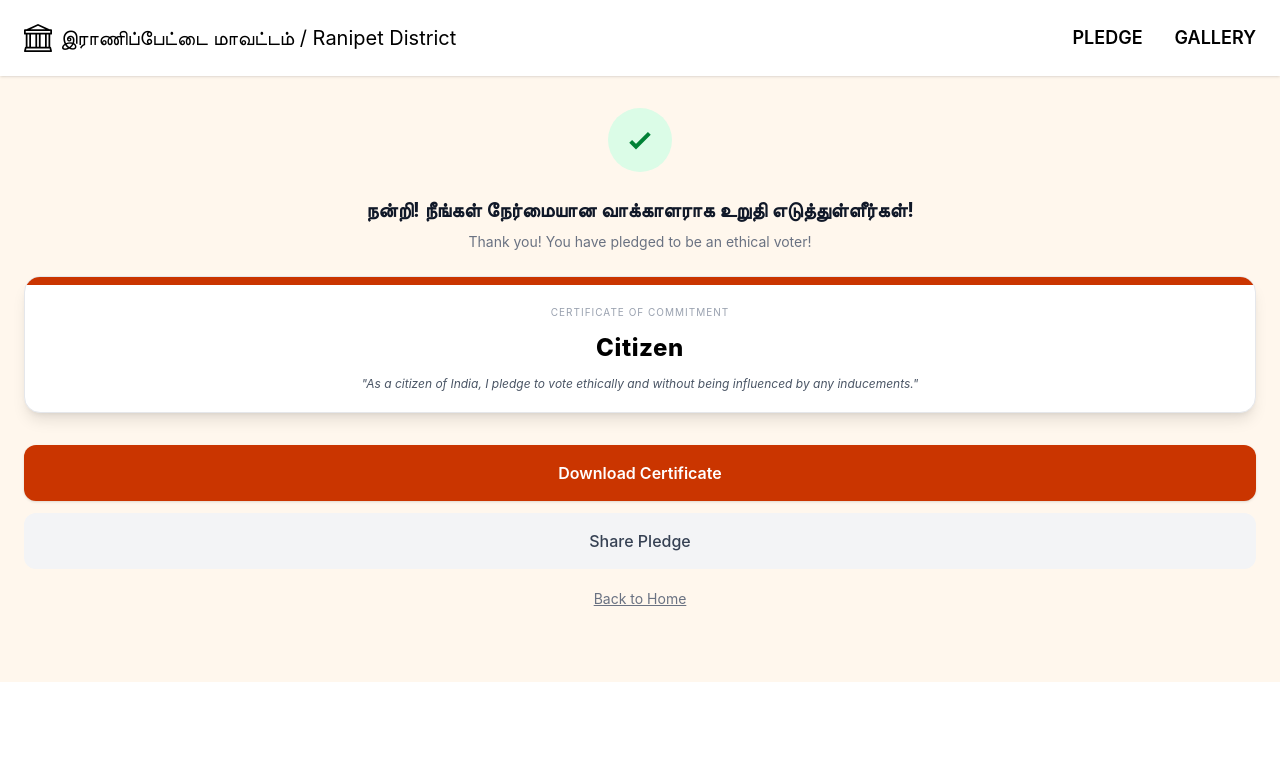
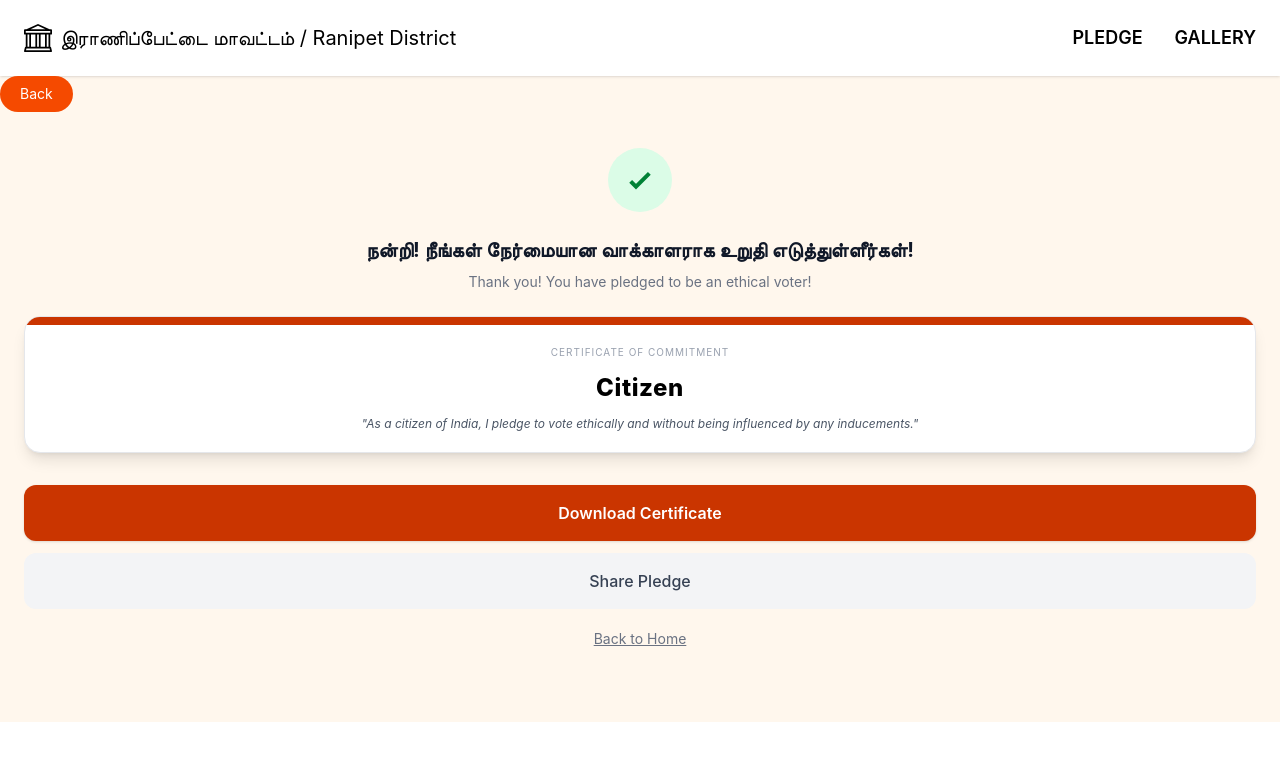
Before and after one commit to Dharunganesh/vote_pledge, a React (Vite) app: page /success in a window 1280 px wide. Shown: the top 760 px of the page. Built offline with nearby package versions, Linux system fonts and the light colour scheme; no server answers.

Commit message:
button changes

```diff
--- a/src/Pages/PledgeScreen.jsx
+++ b/src/Pages/PledgeScreen.jsx
@@ -66,6 +66,9 @@ const PledgeScreen = () => {
   return (
     <div className="flex flex-col flex-1 pb-24 bg-gray-50">
       <Navbar />
+      <div>
+        <button className='bg-orange-600 w-max px-5 text-sm text-white py-2 rounded-full mb-1 hover:bg-orange-700' onClick={() => navigate("/")}>Back</button>
+      </div>
       <main className="px-5 py-6 space-y-5">
 
         {/* Title */}
--- a/src/Pages/SuccessScreen.jsx
+++ b/src/Pages/SuccessScreen.jsx
@@ -70,6 +70,9 @@ const SuccessScreen = () => {
   return (
     <div className="flex flex-col flex-1 pb-10 bg-orange-50">
       <Navbar />
+      <div>
+        <button className='bg-orange-600 w-max px-5 text-sm text-white py-2 rounded-full mb-1 hover:bg-orange-700' onClick={() => navigate("/")}>Back</button>
+      </div>
       <main className="px-6 py-8 flex flex-col items-center text-center space-y-6">
 
         {/* Success Icon */}
```
